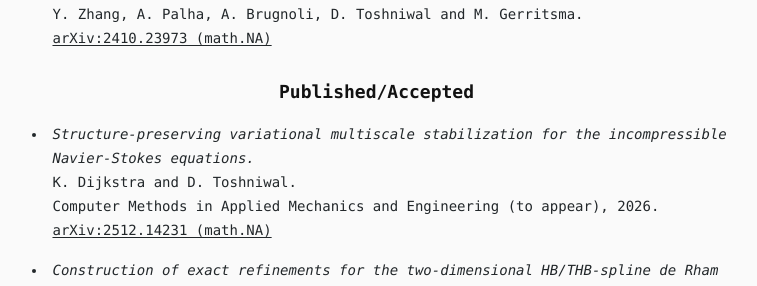
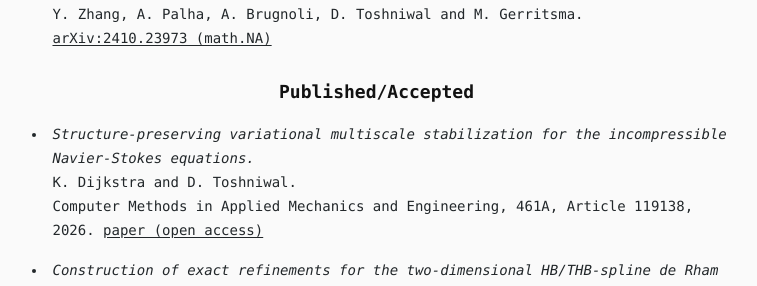
Before and after one commit to dtoshniwal/dtoshniwal.github.io, an Astro site: page /research in a window 1280 px wide. Shown: the part 1306-1592 px from the top of the page, without its empty margins (256-1013 px from the left). Built offline with nearby package versions, Linux system fonts and the light colour scheme; Astro itself is replaced by a stand-in of ours.

Commit message:
Revise publication information in research.md
Updated publication details for a research paper.

```diff
--- a/src/pages/research.md
+++ b/src/pages/research.md
@@ -79,8 +79,8 @@ Y. Zhang, A. Palha, A. Brugnoli, D. Toshniwal and M. Gerritsma.<br>
 
 * <i>Structure-preserving variational multiscale stabilization for the incompressible Navier-Stokes equations.</i><br>
 K. Dijkstra and D. Toshniwal.<br>
-Computer Methods in Applied Mechanics and Engineering (to appear), 2026.
-[arXiv:2512.14231 (math.NA)](https://arxiv.org/abs/2512.14231)
+Computer Methods in Applied Mechanics and Engineering, 461A, Article 119138, 2026.
+[paper (open access)](https://doi.org/10.1016/j.cma.2026.119138)
 
 * <i>Construction of exact refinements for the two-dimensional HB/THB-spline de Rham complex.</i><br>
 D. Cabanas, K. Shepherd, D. Toshniwal and R. Vazquez.<br>
```
